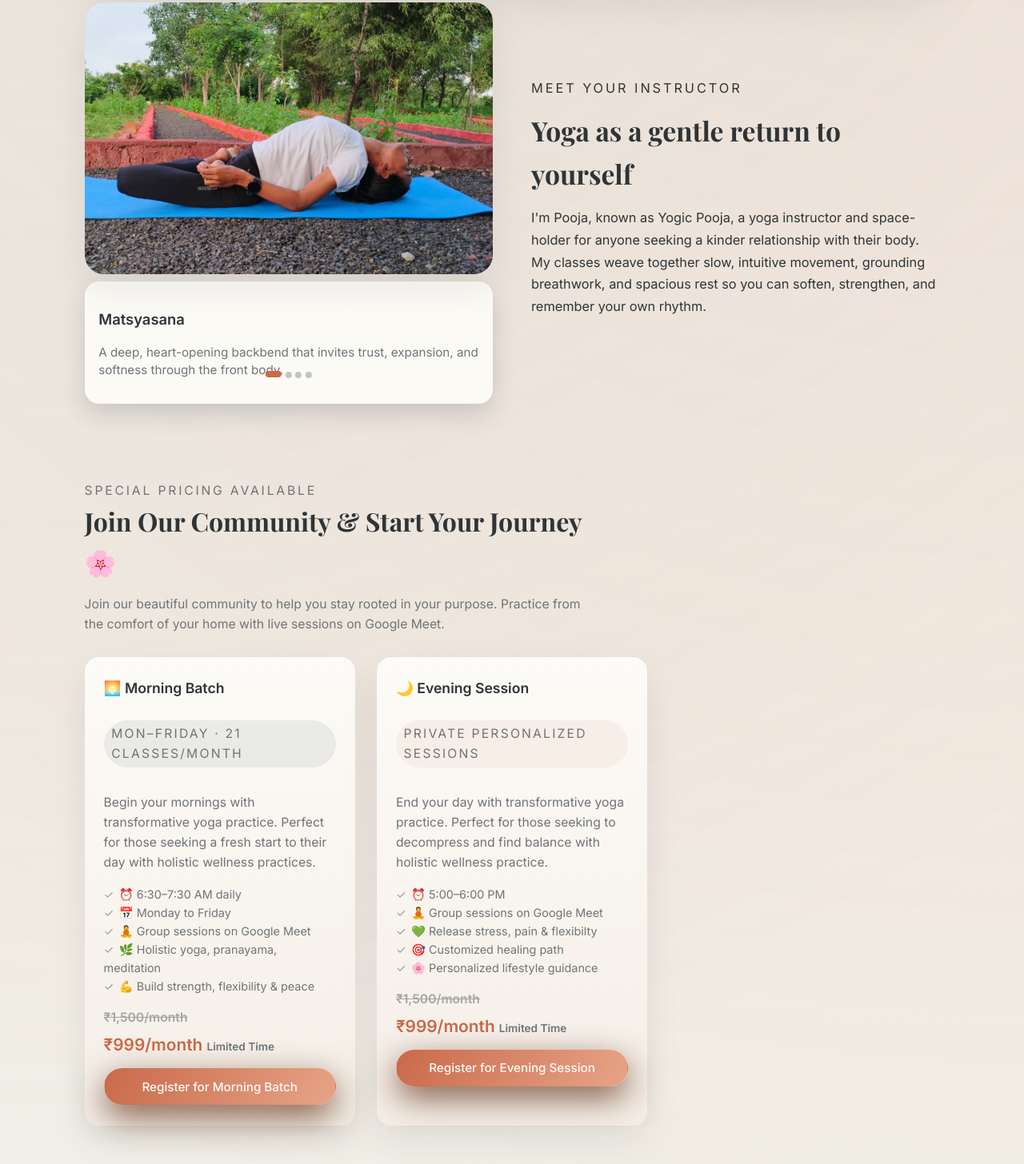
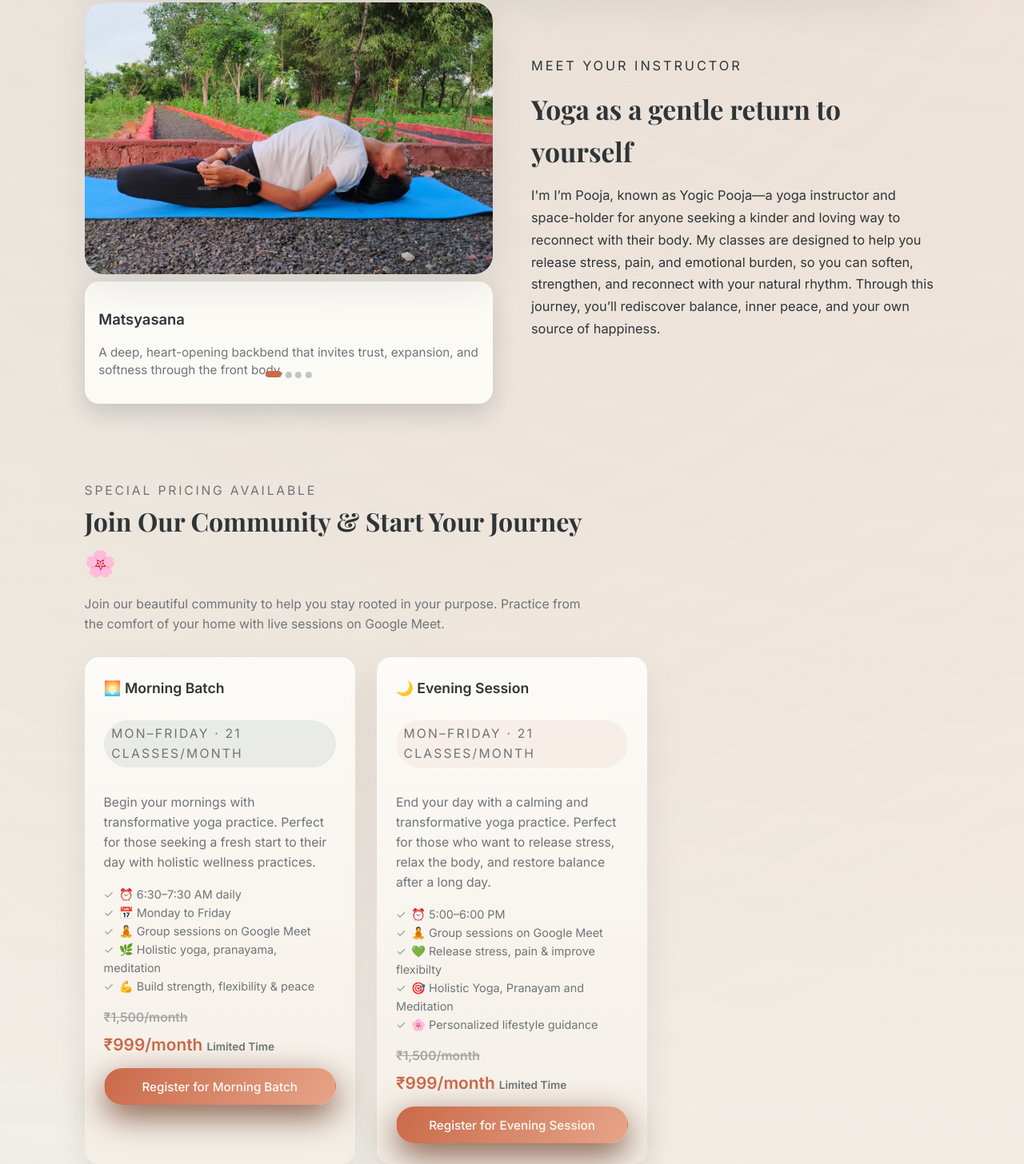
Before and after one commit to dhakad17/Pooja-Yoga, a React (Vite) app: page / in a window 1280 px wide. Shown: the part 903-2359 px from the top of the page at 80% size. Built offline with nearby package versions, Linux system fonts and the light colour scheme.

Commit message:
Revise instructor bio and evening session description
Updated instructor introduction and session details for clarity and engagement.

```diff
--- a/src/App.jsx
+++ b/src/App.jsx
@@ -319,10 +319,10 @@ function App() {
               <p className="eyebrow" style={{ color: 'var(--color-primary)' }}>Meet your instructor</p>
               <h2>Yoga as a gentle return to yourself</h2>
               <p>
-                I&apos;m Pooja, known as Yogic Pooja, a yoga instructor and space-holder for
-                anyone seeking a kinder relationship with their body. My classes weave
-                together slow, intuitive movement, grounding breathwork, and spacious rest
-                so you can soften, strengthen, and remember your own rhythm.
+                I&apos;m I’m Pooja, known as Yogic Pooja—a yoga instructor and space-holder for anyone seeking
+                a kinder and loving way to reconnect with their body. My classes are designed to help you release
+                stress, pain, and emotional burden, so you can soften, strengthen, and reconnect with your natural
+                rhythm. Through this journey, you’ll rediscover balance, inner peace, and your own source of happiness.
               </p>
             </div>
           </div>
@@ -368,17 +368,16 @@ function App() {
             <article className="card program-card">
               <header>
                 <h3>🌙 Evening Session</h3>
-                <p className="program-tag program-tag-soft">Private Personalized Sessions</p>
+                <p className="program-tag program-tag-soft">Mon–Friday · 21 classes/month</p>
               </header>
               <p>
-                End your day with transformative yoga practice. Perfect for those seeking to decompress and find balance with holistic
-                wellness practice.
+                End your day with a calming and transformative yoga practice. Perfect for those who want to release stress, relax the body, and restore balance after a long day.
               </p>
               <ul>
                 <li>⏰ 5:00–6:00 PM </li>
                 <li>🧘 Group sessions on Google Meet</li>
-                <li>💚 Release stress, pain & flexibilty</li>
-                <li>🎯 Customized healing path</li>
+                <li>💚 Release stress, pain & improve flexibilty</li>
+                <li>🎯 Holistic Yoga, Pranayam and Meditation</li>
                 <li>🌸 Personalized lifestyle guidance</li>
               </ul>
               <p className="program-price" style={{ textDecoration: 'line-through', opacity: 0.6, marginBottom: '0.3rem' }}>₹1,500/month</p>
```
